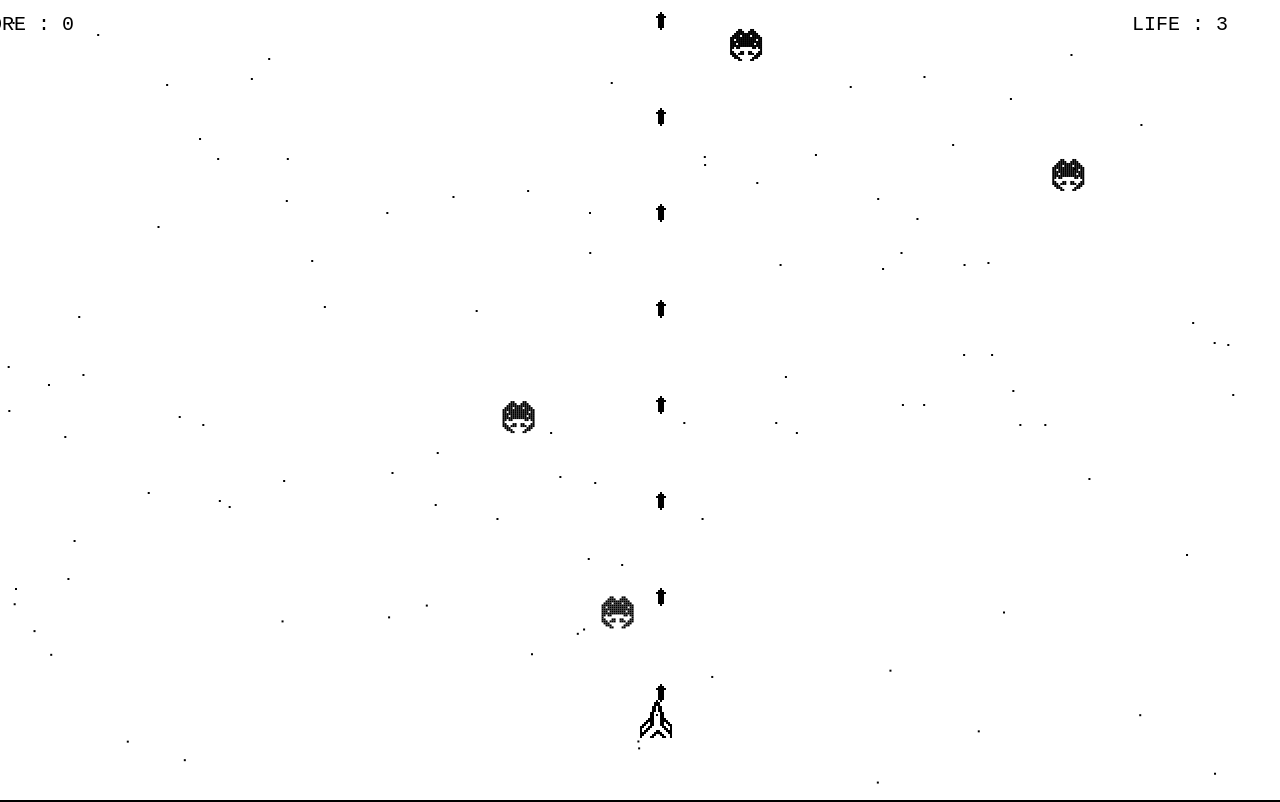
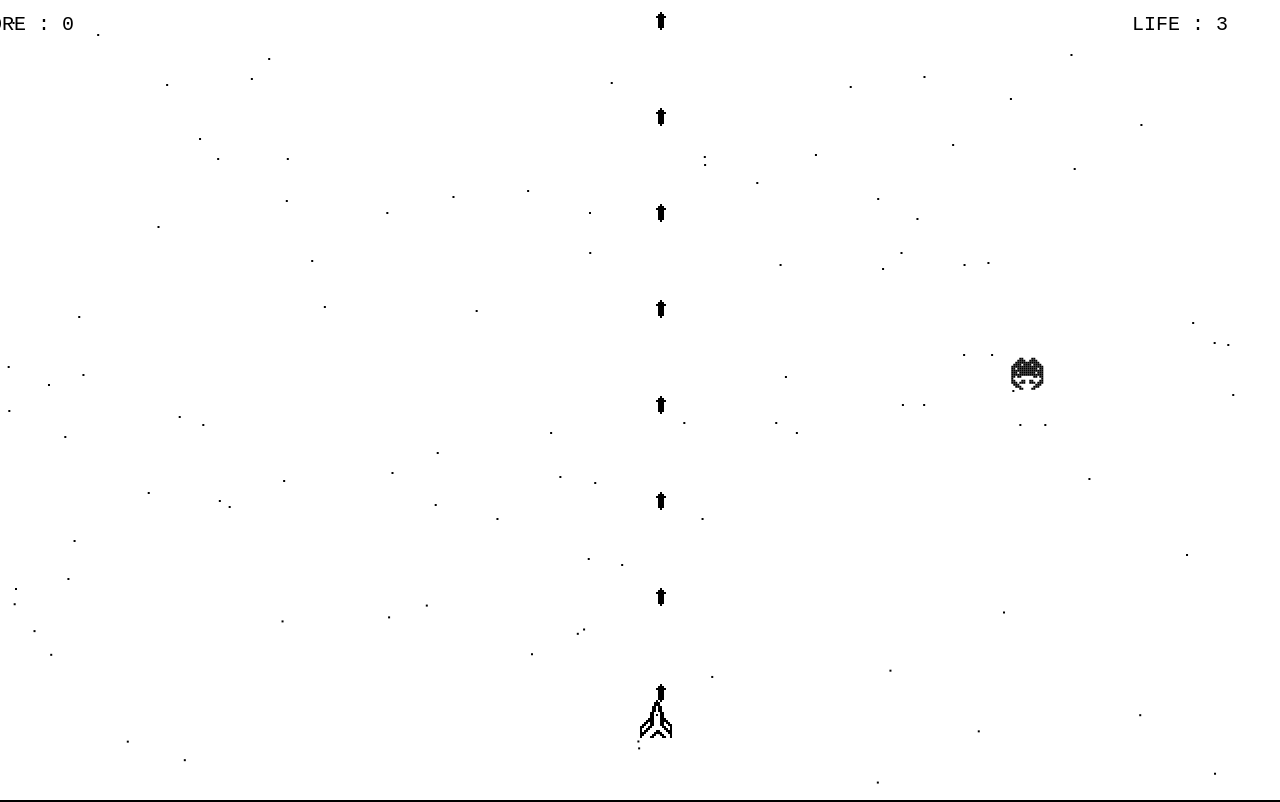
Before and after one commit to ical-fahrizal/games-js-asik, a plain HTML site: page game-1/main.html in a window 1280 px wide. Drawn offline with Linux system fonts and the light colour scheme.

Commit message:
update jet

```diff
--- a/game-1/main.html
+++ b/game-1/main.html
@@ -68,9 +68,12 @@
       };
 
       let bullets = [];
+      let enemyTarget = 1;
       let enemies = [];
       let fireTimer = 0;
       let timer = 0;
+
+      enemyTarget = Math.min(enemyTarget + 1, 20);
 
       function movePlayer(x, y) {
         player.x = x - player.width / 2;
@@ -118,12 +121,6 @@
 
         bullets.forEach((b) => (b.y -= 8));
         bullets = bullets.filter((b) => b.y > -20);
-
-        timer++;
-        if (timer > 40) {
-          createEnemy();
-          timer = 0;
-        }
 
         enemies.forEach((e) => (e.y += e.speed));
 
@@ -173,6 +170,12 @@
             s.x = Math.random() * canvas.width;
           }
         });
+
+        while (enemies.length < enemyTarget) {
+          createEnemy();
+        }
+
+        enemyTarget = Math.min(1 + Math.floor(score / 100), 15);
       }
 
       function drawPlayer2() {
```
